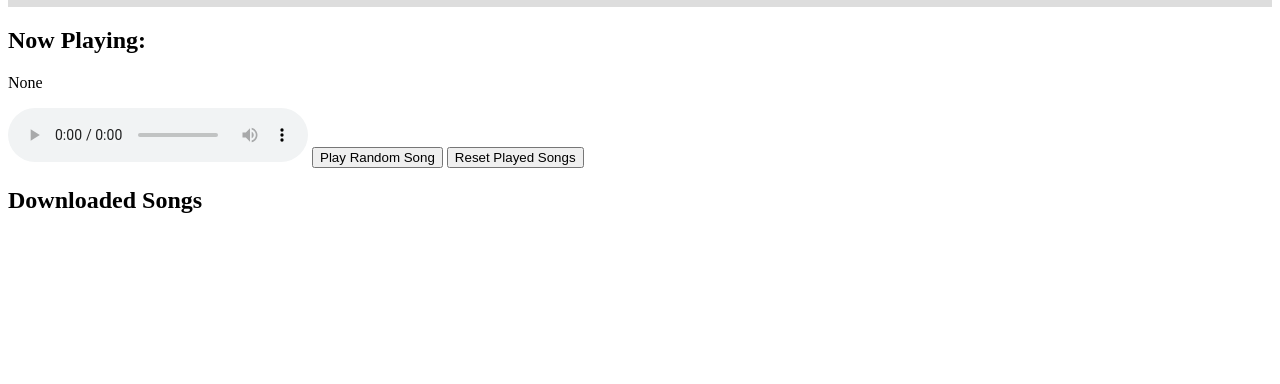
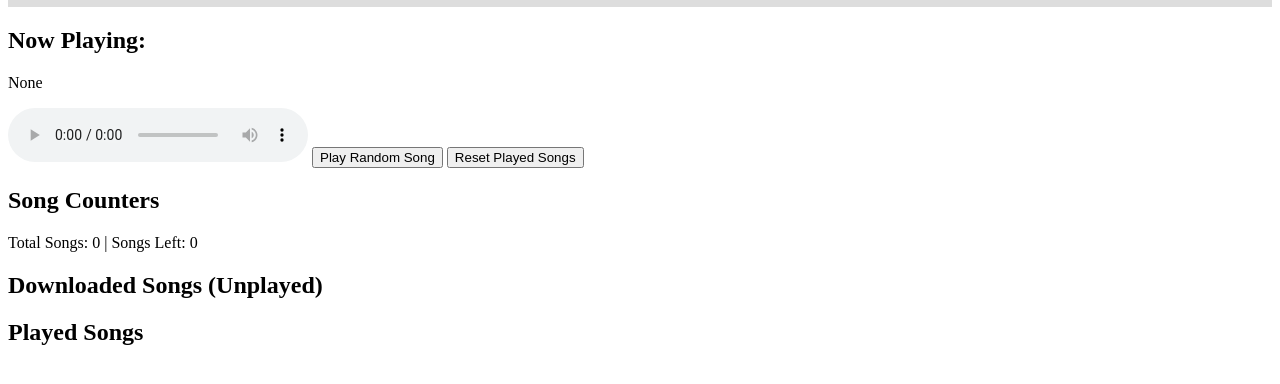
Before and after one commit to TurtleLions/Karuta-Youtube, a Flask app: page / in a window 1280 px wide. Shown: the part 186-570 px from the top of the page. Run offline with Flask 3, Linux system fonts and the light colour scheme; data that the repository does not hold is empty.

Commit message:
updated index.html for qol updates

```diff
--- a/templates/index.html
+++ b/templates/index.html
@@ -18,19 +18,19 @@
       text-align: center;
       color: white;
     }
-    #song-list {
+    ul {
       list-style-type: none;
       padding: 0;
     }
-    #song-list li {
+    li {
       cursor: pointer;
       padding: 5px;
       border-bottom: 1px solid #ccc;
     }
-    #song-list li.played {
+    li.played {
       background-color: gray;
     }
-    #song-list li:hover {
+    li:hover {
       background-color: #f0f0f0;
     }
   </style>
@@ -55,11 +55,19 @@
   <button id="playRandom">Play Random Song</button>
   <button id="resetPlayed">Reset Played Songs</button>
 
-  <h2>Downloaded Songs</h2>
+  <h2>Song Counters</h2>
+  <p>
+    Total Songs: <span id="totalSongs">0</span> | Songs Left: <span id="songsLeft">0</span>
+  </p>
+
+  <h2>Downloaded Songs (Unplayed)</h2>
   <ul id="song-list"></ul>
 
+  <h2>Played Songs</h2>
+  <ul id="played-song-list"></ul>
+
   <script>
-    let playedSongs = new Set(JSON.parse(localStorage.getItem("playedSongs") || "[]"));
+    let playedSongsOrder = JSON.parse(localStorage.getItem("playedSongs") || "[]");
 
     document.getElementById("runScript").addEventListener("click", function() {
       const playlistUrl = document.getElementById("playlistUrl").value;
@@ -83,7 +91,7 @@
         .then(response => response.json())
         .then(data => {
           alert(data.message || data.error);
-          playedSongs.clear();
+          playedSongsOrder = [];
           localStorage.removeItem("playedSongs");
           loadSongs();
         })
@@ -109,19 +117,33 @@
       fetch("/get-songs")
         .then(response => response.json())
         .then(data => {
+          const allSongs = data.songs;
+          const unplayedSongs = allSongs.filter(song => !playedSongsOrder.includes(song));
+
+          document.getElementById("totalSongs").innerText = allSongs.length;
+          document.getElementById("songsLeft").innerText = unplayedSongs.length;
+
           let songList = document.getElementById("song-list");
           songList.innerHTML = "";
-
-          data.songs.forEach(song => {
+          unplayedSongs.forEach(song => {
             let li = document.createElement("li");
             li.textContent = song;
-            if (playedSongs.has(song)) {
-              li.classList.add("played");
-            }
             li.onclick = function() {
               playSong(song);
             };
             songList.appendChild(li);
+          });
+
+          let playedList = document.getElementById("played-song-list");
+          playedList.innerHTML = "";
+          playedSongsOrder.forEach(song => {
+            let li = document.createElement("li");
+            li.textContent = song;
+            li.classList.add("played");
+            li.onclick = function() {
+              playSong(song);
+            };
+            playedList.appendChild(li);
           });
         })
         .catch(error => console.error("Error:", error));
@@ -134,24 +156,22 @@
       audioPlayer.src = audioSource;
       audioPlayer.load();
 
-      // let quarterDuration = audioPlayer.duration / 4 || 0;
-      // let randomStart = Math.random() * quarterDuration;
-      // audioPlayer.currentTime = randomStart;
-      // audioPlayer.play();
-
       audioPlayer.addEventListener("loadedmetadata", function setStartTime() {
         audioPlayer.removeEventListener("loadedmetadata", setStartTime);
-
-        let quarterDuration = audioPlayer.duration / 2;
-        let randomStart = Math.random() * quarterDuration;
+        let halfDuration = audioPlayer.duration / 2;
+        let randomStart = Math.random() * halfDuration;
         audioPlayer.currentTime = randomStart;
         audioPlayer.play();
-    });
+      });
 
       document.getElementById("currentSong").innerText = song;
 
-      playedSongs.add(song);
-      localStorage.setItem("playedSongs", JSON.stringify(Array.from(playedSongs)));
+      const index = playedSongsOrder.indexOf(song);
+      if (index !== -1) {
+        playedSongsOrder.splice(index, 1);
+      }
+      playedSongsOrder.unshift(song);
+      localStorage.setItem("playedSongs", JSON.stringify(playedSongsOrder));
       loadSongs();
     }
 
@@ -159,13 +179,11 @@
       fetch("/get-songs")
         .then(response => response.json())
         .then(data => {
-          let unplayedSongs = data.songs.filter(song => !playedSongs.has(song));
-
+          let unplayedSongs = data.songs.filter(song => !playedSongsOrder.includes(song));
           if (unplayedSongs.length === 0) {
             alert("No unplayed songs available. Reset played songs to choose again.");
             return;
           }
-
           let randomSong = unplayedSongs[Math.floor(Math.random() * unplayedSongs.length)];
           playSong(randomSong);
         })
@@ -173,7 +191,7 @@
     });
 
     document.getElementById("resetPlayed").addEventListener("click", function() {
-      playedSongs.clear();
+      playedSongsOrder = [];
       localStorage.removeItem("playedSongs");
       loadSongs();
     });
```
